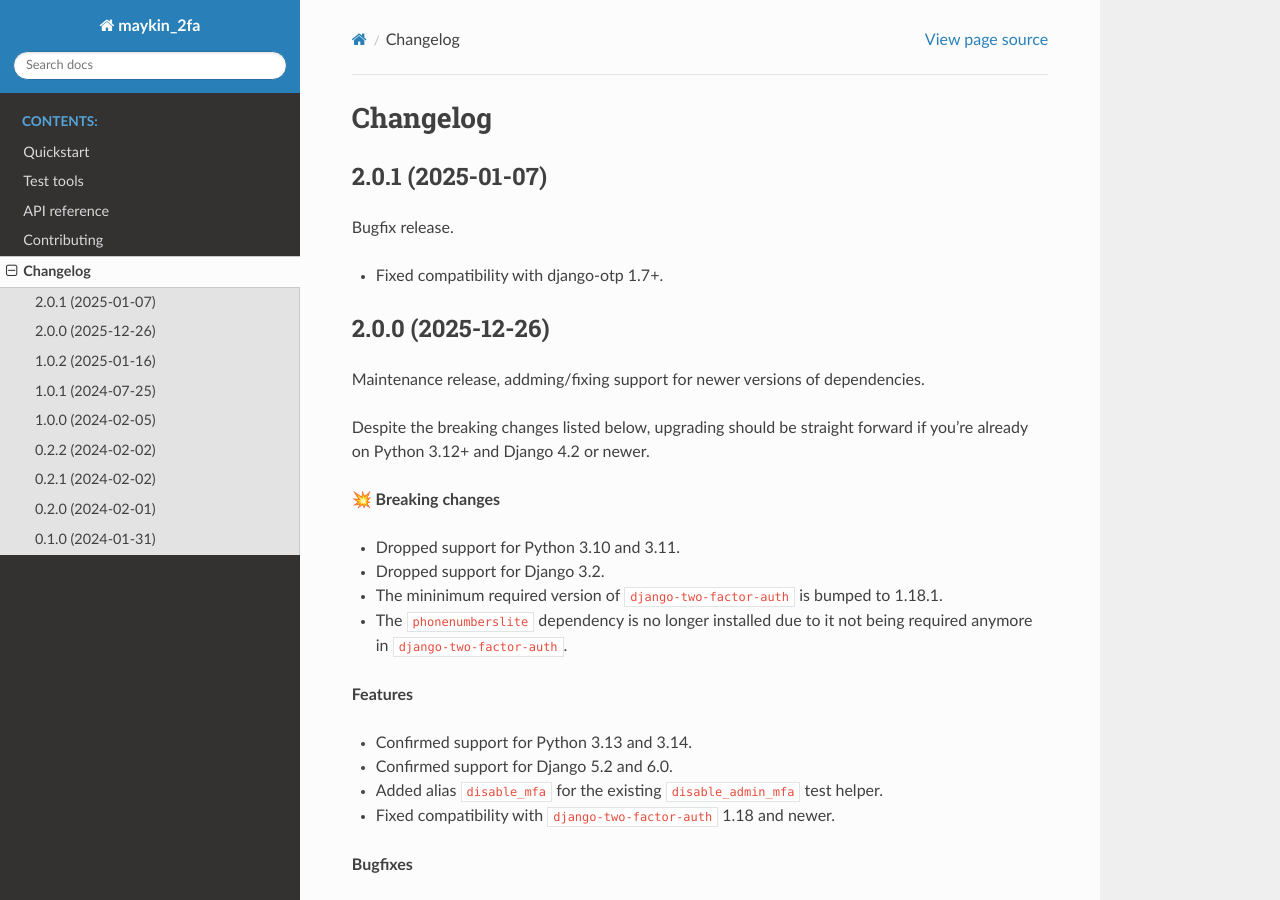
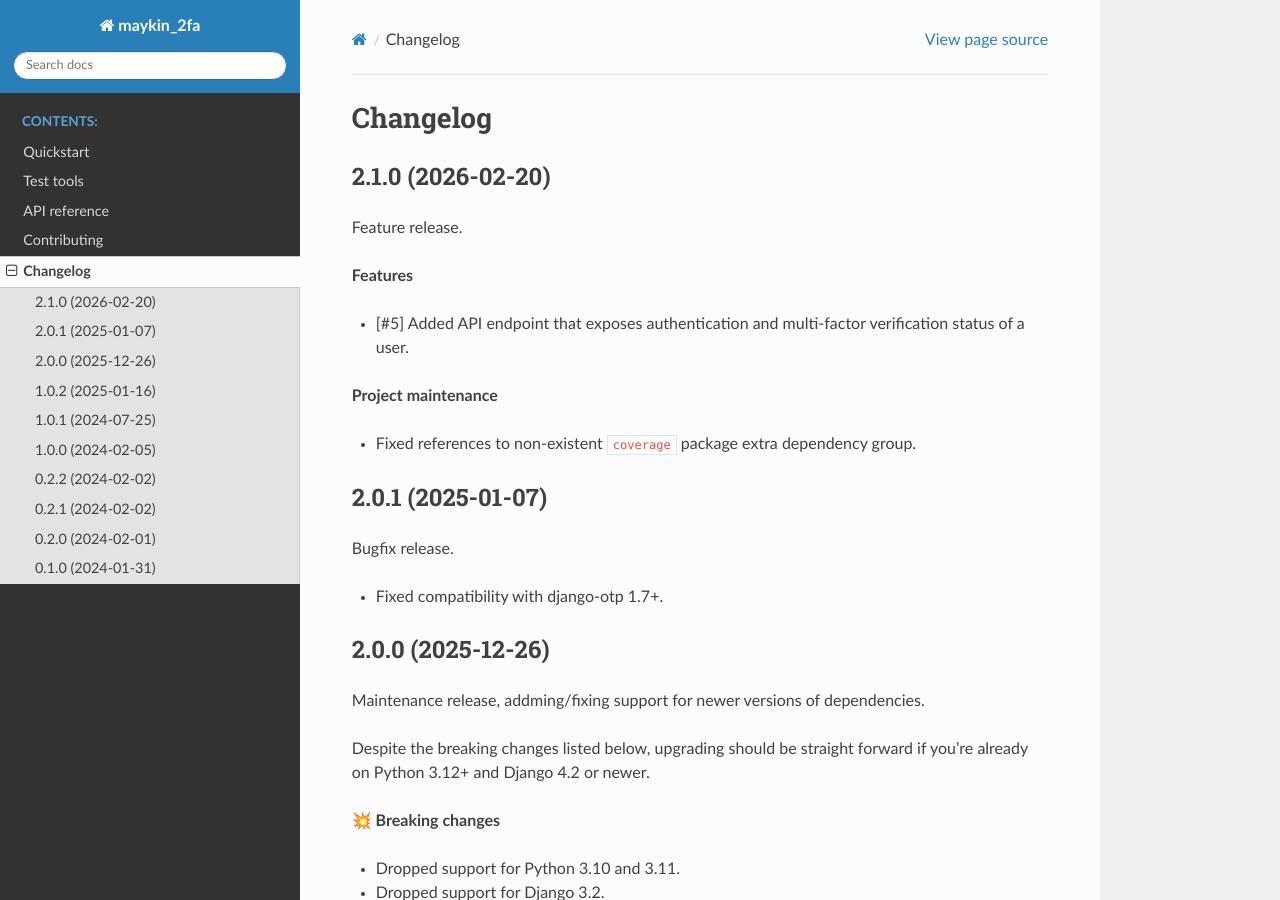
Before and after one commit to maykinmedia/maykin-2fa, a Sphinx documentation site: the page built from docs/changelog.rst, in a window 1280 px wide and 900 px high. Built offline with Sphinx 7.4.7 and the Read the Docs theme 3.1.0, drawn with Linux system fonts in a browser that asks for light colours.

Commit message:
:bookmark: Bump version to 2.1.0 and update changelog

```diff
--- a/CHANGELOG.rst
+++ b/CHANGELOG.rst
@@ -1,6 +1,20 @@
 =========
 Changelog
 =========
+
+2.1.0 (2026-02-20)
+==================
+
+Feature release.
+
+**Features**
+
+* [#5] Added API endpoint that exposes authentication and multi-factor verification status
+  of a user.
+
+**Project maintenance**
+
+* Fixed references to non-existent ``coverage`` package extra dependency group.
 
 2.0.1 (2025-01-07)
 ==================
--- a/README.rst
+++ b/README.rst
@@ -1,7 +1,7 @@
 Maykin 2FA
 ==========
 
-:Version: 2.0.1
+:Version: 2.1.0
 :Source: https://github.com/maykinmedia/maykin-2fa
 :Keywords: django, two factor, multi factor auth, mfa
 
--- a/docs/conf.py
+++ b/docs/conf.py
@@ -26,7 +26,7 @@ copyright = "2024, Maykin Media"
 author = "Maykin Media"
 
 # The full version, including alpha/beta/rc tags
-release = "2.0.1"
+release = "2.1.0"
 
 
 # -- General configuration ---------------------------------------------------
--- a/pyproject.toml
+++ b/pyproject.toml
@@ -4,7 +4,7 @@ build-backend = "setuptools.build_meta"
 
 [project]
 name = "maykin-2fa"
-version = "2.0.1"
+version = "2.1.0"
 description = "An opinionated integration of django-two-factor-auth in the Django admin interface."
 authors = [
     {name = "Maykin Media", email = "support@maykinmedia.nl"}
@@ -70,7 +70,7 @@ markers = [
 ]
 
 [tool.bumpversion]
-current_version = "2.0.1"
+current_version = "2.1.0"
 files = [
     {filename = "pyproject.toml"},
     {filename = "README.rst"},
```
